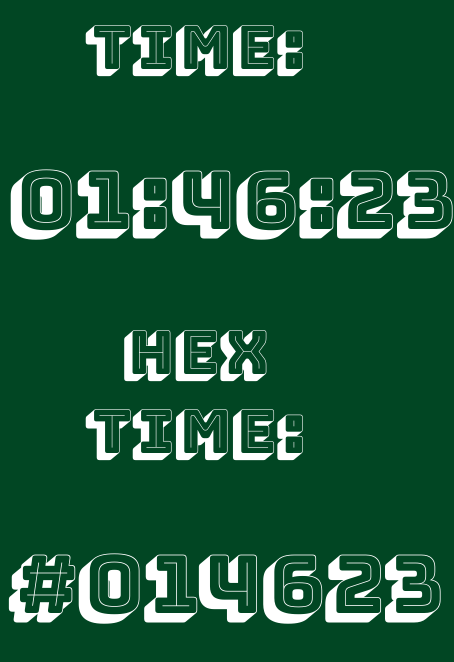
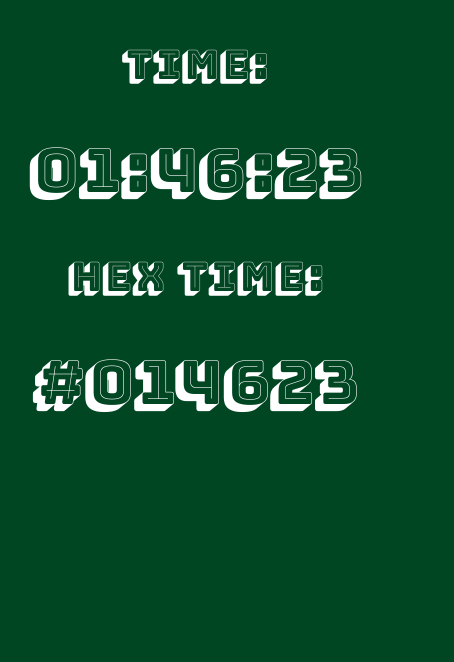
Before and after one commit to johncpatterson/TIY-3-2-Hex-Clock, a website: page index.html in a window 390 px wide. Shown: the whole page, 454 px wide, since content can reach past the window. Drawn offline with Linux system fonts and the light colour scheme.

Commit message:
added media query

```diff
--- a/sass/main.scss
+++ b/sass/main.scss
@@ -1,3 +1,7 @@
+body {
+    padding-top: 30px;
+}
+
 #time,
 #hex,
 #hex2 {
@@ -18,3 +22,15 @@
     font-size: 60px;
     font-family: 'Bungee Shade', cursive;
 }
+
+@media screen and (max-width: 520px) {
+    #time,
+    #hex,
+    #hex2 {
+        font-size: 60px;
+    }
+    .time_header,
+    .hex_header {
+        font-size: 40px;
+    }
+}
```
Also changed, not shown: css/main.css.
